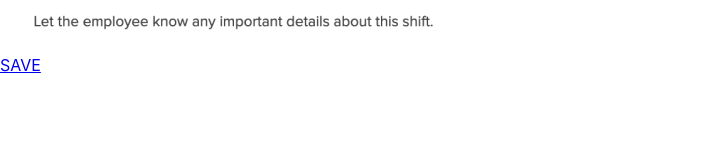
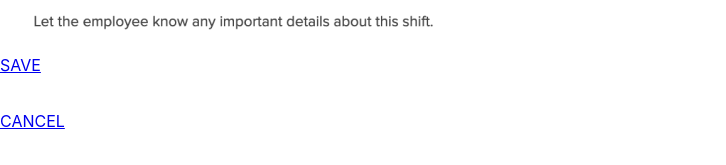
Before and after one commit to tavaresflavia/7shifts, a React (Create React App) app: page / in a window 1280 px wide. Shown: the part 495-660 px from the top of the page, without its empty margins (0-726 px from the left). Built offline with nearby package versions, Linux system fonts and the light colour scheme.

Commit message:
Save and cancel buttons

```diff
--- a/src/components/Button/Button.js
+++ b/src/components/Button/Button.js
@@ -1,14 +1,22 @@
 import React from 'react';
 import { Link } from 'react-router-dom';
+import './Button.scss';
 
 const Button = () => {
     return (
-        <Link to="/">
+        <div>
             <div className='button'>
-                SAVE
+                <Link to="/">SAVE</Link>
+
             </div>
+            <div className='button'>
+                <Link to="/">CANCEL</Link>
 
-        </Link>
+            </div>
+        </div>
+
+
+
     );
 };
 
```
